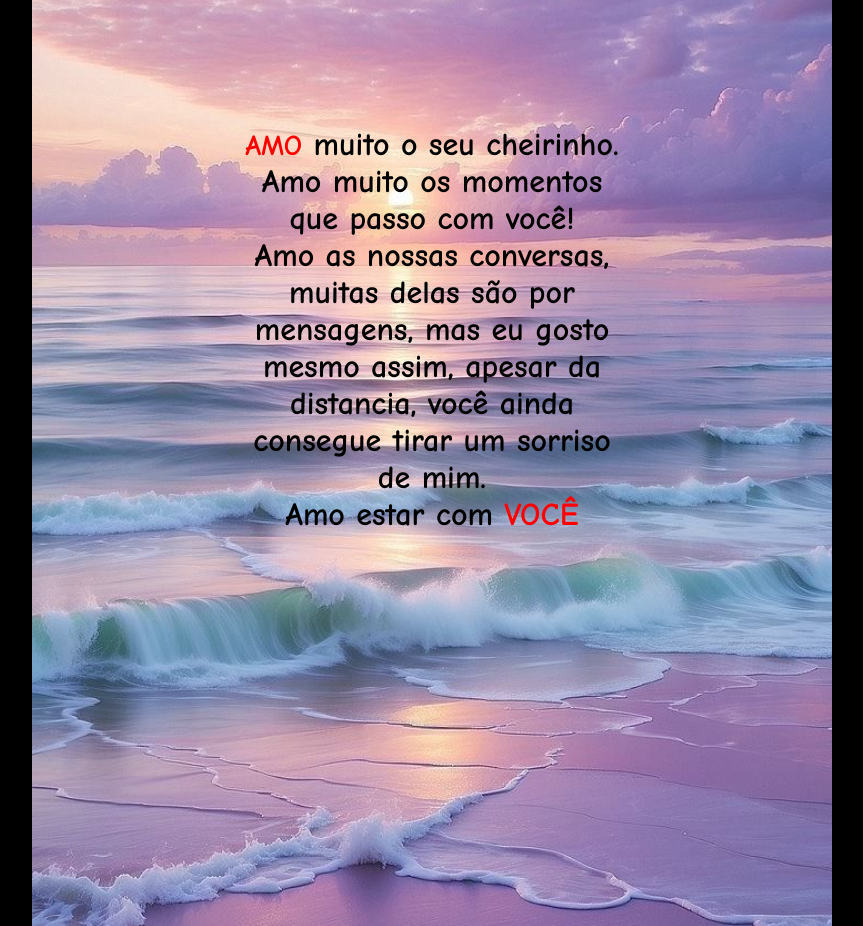
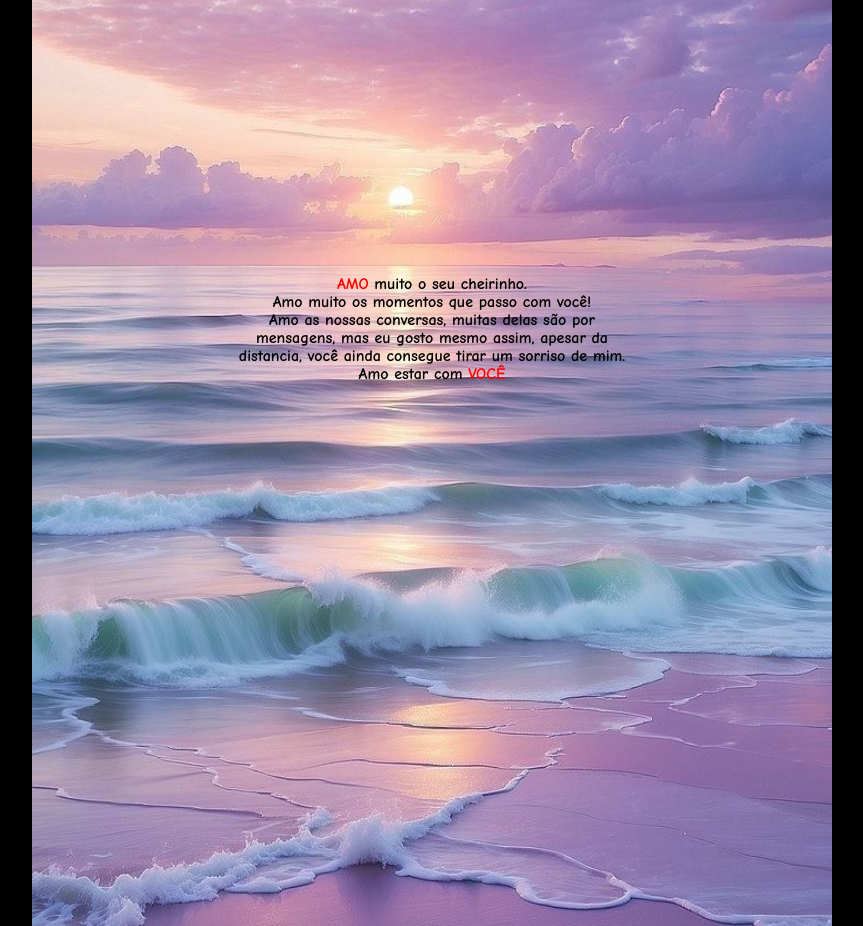
Before and after one commit to lucas-sou-eu/My-love_my-live, a plain HTML site: page index.html in a window 1280 px wide. Shown: the part 4142-5068 px from the top of the page, without its empty margins (208-1071 px from the left). Drawn offline with Linux system fonts and the light colour scheme.

Commit message:
Update index.html

```diff
--- a/index.html
+++ b/index.html
@@ -110,7 +110,7 @@
      </div>
     <div class="container">
       <img src="img12.jpg" alt="Imagem de fundo">
-      <h1><span style="color:red;font-size: 90%;">AMO</span> muito o seu cheirinho.<br>
+      <h1 style="font-size: 100%"><span style="color:red;">AMO</span> muito o seu cheirinho.<br>
       Amo muito os momentos que passo com você!<br>
       Amo as nossas conversas, muitas delas são por mensagens, mas eu gosto mesmo assim, apesar da distancia, você ainda consegue tirar um sorriso de mim.<br>Amo estar com <span style="color: red";>VOCÊ</span>
       </h1>
```
